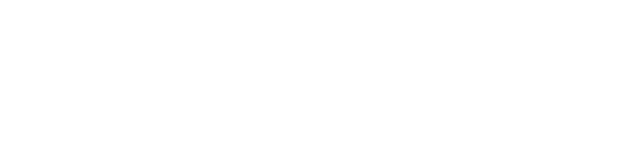
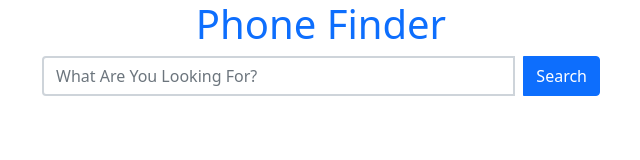
Before and after one commit to MShafiMS/phone-hunter, a plain HTML site: page index.html in a window 1280 px wide. Shown: the whole page, without its empty margins (319-959 px from the left). Drawn offline with nearby package versions, Linux system fonts and the light colour scheme.

Commit message:
search part added

```diff
--- a/JS/script.js
+++ b/JS/script.js
@@ -0,0 +1,8 @@
+const loadPhoneData = () => {
+    const searchFeild = document.getElementById('input-field');
+    const searchText = searchFeild.value;
+    console.log(searchText);
+    searchFeild.value = '';
+    const url = `https://openapi.programming-hero.com/api/phones?search=${searchText}`
+    console.log(url);
+}
--- a/index.html
+++ b/index.html
@@ -5,8 +5,26 @@
     <meta http-equiv="X-UA-Compatible" content="IE=edge">
     <meta name="viewport" content="width=device-width, initial-scale=1.0">
     <title>Phone Finder</title>
+    <!-- bootstrap link  -->
+    <link href="https://cdn.jsdelivr.net/npm/bootstrap@5.1.3/dist/css/bootstrap.min.css" rel="stylesheet" integrity="sha384-1BmE4kWBq78iYhFldvKuhfTAU6auU8tT94WrHftjDbrCEXSU1oBoqyl2QvZ6jIW3" crossorigin="anonymous">
+    <!-- link external css -->
+    <link rel="stylesheet" href="css/style.css">
+
+
 </head>
 <body>
+    <header class="container">
+        <h1 class="text-center text-primary">Phone Finder</h1>
 
+        <div class="input-group mb-3 w-50 mx-auto">
+            <input id="input-field" type="text" class="form-control border-2" placeholder="What Are You Looking For?" aria-label="Recipient's username" aria-describedby="button-addon2">
+            <button onclick="loadPhoneData ()" class="btn btn-primary ms-2" type="button" id="button-addon2">Search</button>
+        </div>
+    </header>
+
+    <!-- bootstrap bundle -->
+    <script src="https://cdn.jsdelivr.net/npm/bootstrap@5.1.3/dist/js/bootstrap.bundle.min.js" integrity="sha384-ka7Sk0Gln4gmtz2MlQnikT1wXgYsOg+OMhuP+IlRH9sENBO0LRn5q+8nbTov4+1p" crossorigin="anonymous"></script>
+    <!-- link javascript file -->
+    <script src="js/script.js"></script>
 </body>
 </html>
```
Also changed, not shown: Images/smartphone.png (added).
